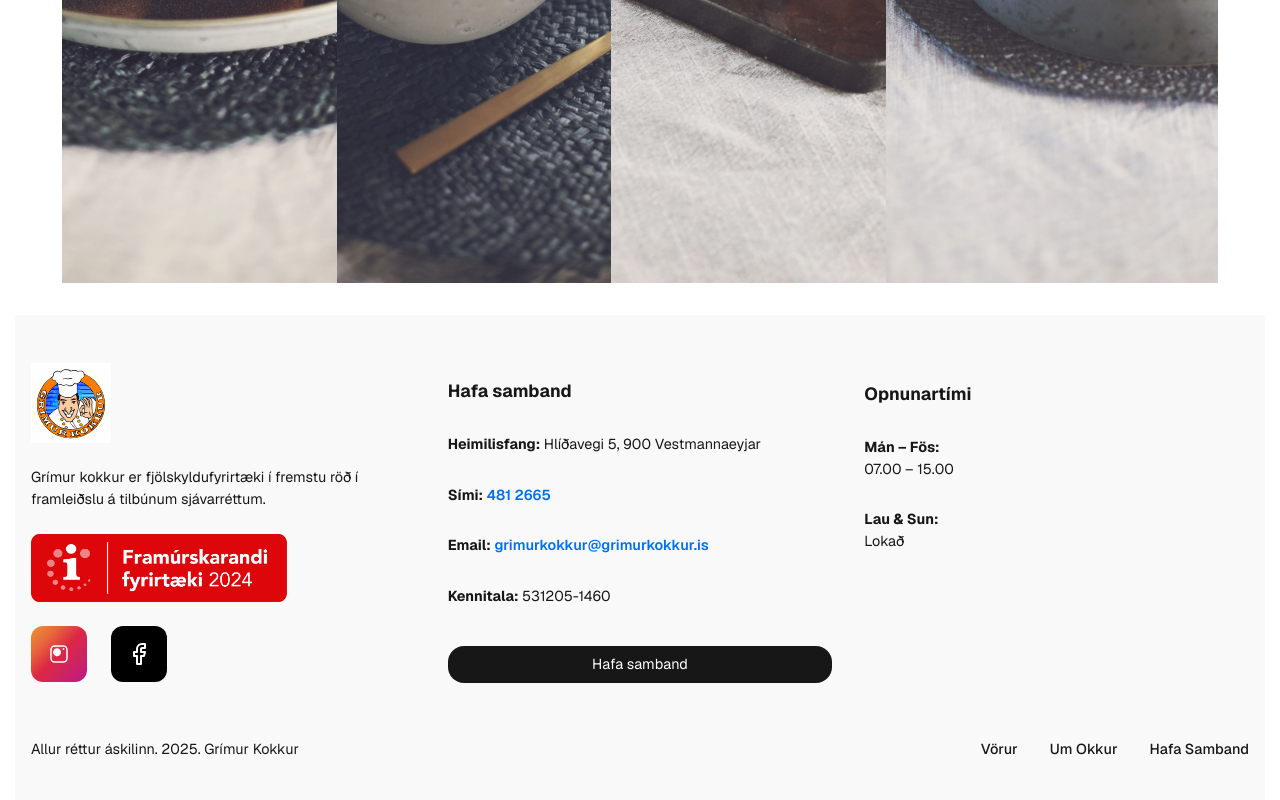
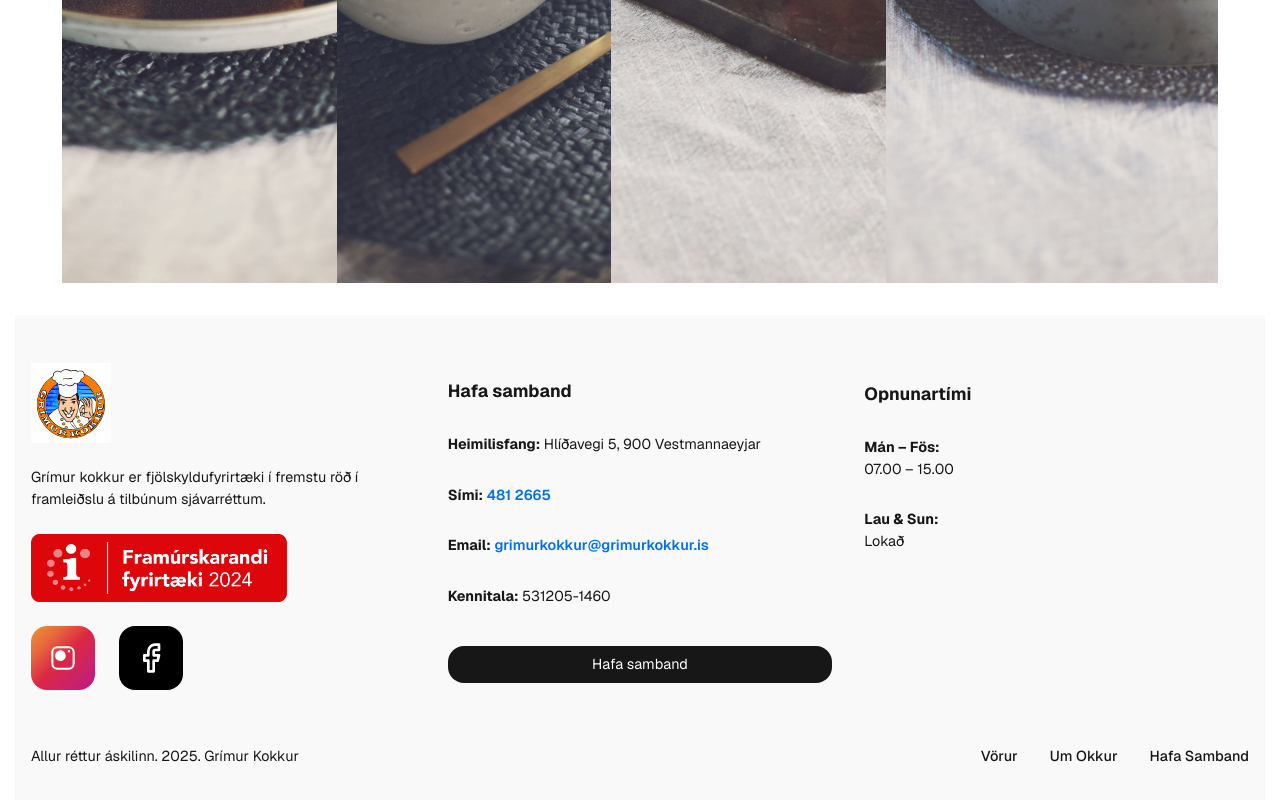
Before and after one commit to aph8/GrimurKokkur, a Next.js app: page / in a window 1280 px wide. Shown: the part 677-1477 px from the top of the page. Built offline with nearby package versions, Linux system fonts and the light colour scheme.

Commit message:
instagram logo

```diff
--- a/src/styles/Footer.module.scss
+++ b/src/styles/Footer.module.scss
@@ -63,11 +63,11 @@
 
 // Base icon wrapper: fixed square, centered content
 .icon {
-  width: 3.5rem;
-  height: 3.5rem;
+  width: 4rem;
+  height: 4rem;
   display: grid;
   place-items: center;
-  border-radius: 0.75rem;
+  border-radius: 1rem;
 }
 
 // Instagram gradient background
@@ -89,8 +89,8 @@
 
 // SVGs inside both icons are white
 .icon svg {
-  width: 1.5rem;
-  height: 1.5rem;
+  width: 2rem;
+  height: 2rem;
   color: #fff;
 }
 
```
